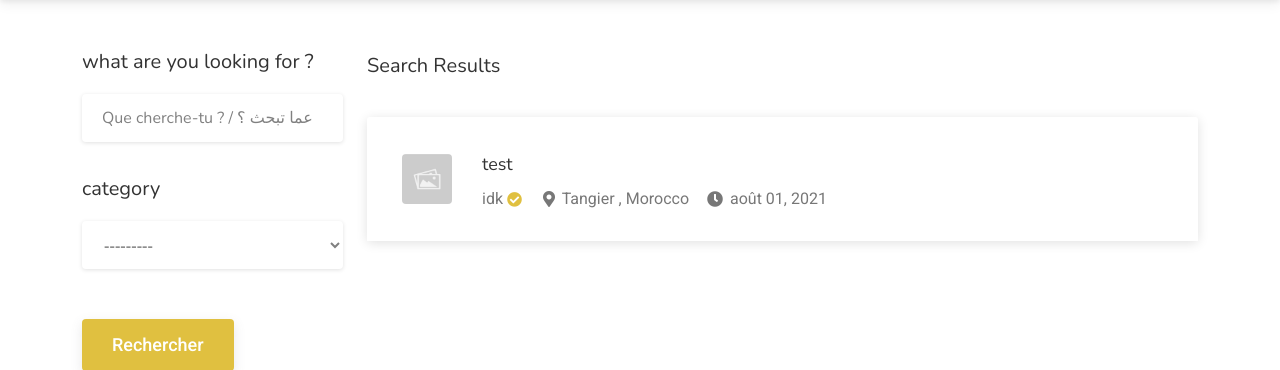
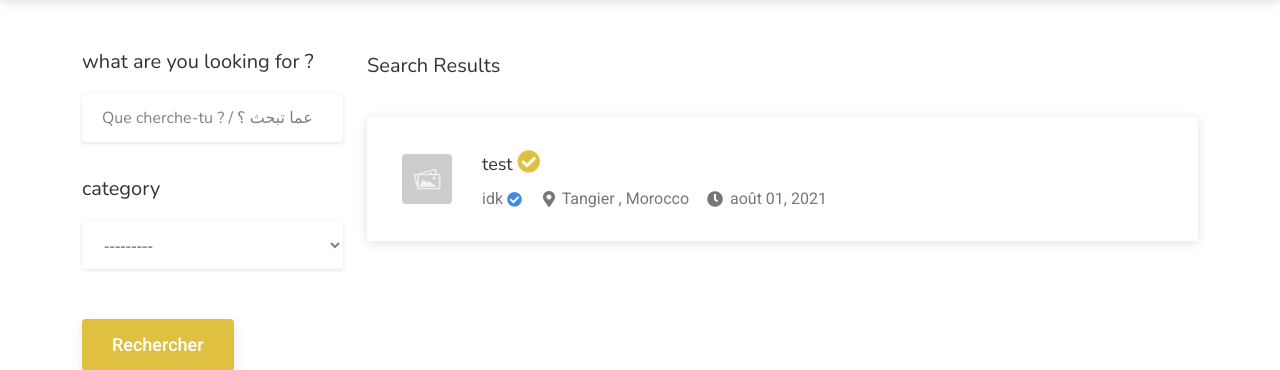
Before and after one commit to Vazimax/eazymax-v2, a Django app: page /fr/jobs/ in a window 1280 px wide. Shown: the part 72-442 px from the top of the page. Run offline with Django 3.2, Linux system fonts and the light colour scheme; data comes from the database, SQL or seed files in the repository; both versions use the stored data as it was after the commit; some libraries are stand-ins or nearby versions; some web fonts are replaced.

Commit message:
updated jobs page

```diff
--- a/post/templates/jobs.html
+++ b/post/templates/jobs.html
@@ -60,12 +60,11 @@
 
 								<!-- Details -->
 								<div class="job-listing-description">
-									<h3 class="job-listing-title">{{post.title}}</h3>
-
+									<h3 class="job-listing-title">{{post.title}} {% if post.hot %} <i class="fa fa-check-circle" style="font-size:23px; color: #e0c040;"></i>{%endif%}</h3>
 									<!-- Job Listing Footer -->
 									<div class="job-listing-footer">
 										<ul>
-											<li> {{post.poster}} {% if post.poster.profile.sta or post.poster.profile.prem or post.poster.profile.vip %} <i class="fa fa-check-circle" style="font-size:15px; color: #e0c040;"></i> {% endif %}</li>
+											<li> {{post.poster}} {% if post.poster.profile.sta or post.poster.profile.prem or post.poster.profile.vip %} <i class="fa fa-check-circle" style="font-size:15px; color: #408be0;"></i> {% endif %}</li>
 											<li><i class="fas fa-map-marker-alt"></i> {% trans "Tangier , Morocco" %}</li>
 
 											<li><i class="fas fa-clock"></i> {{post.date_posted|date:"F d, Y"}}</li>
```
Also changed, not shown: db.sqlite3.
